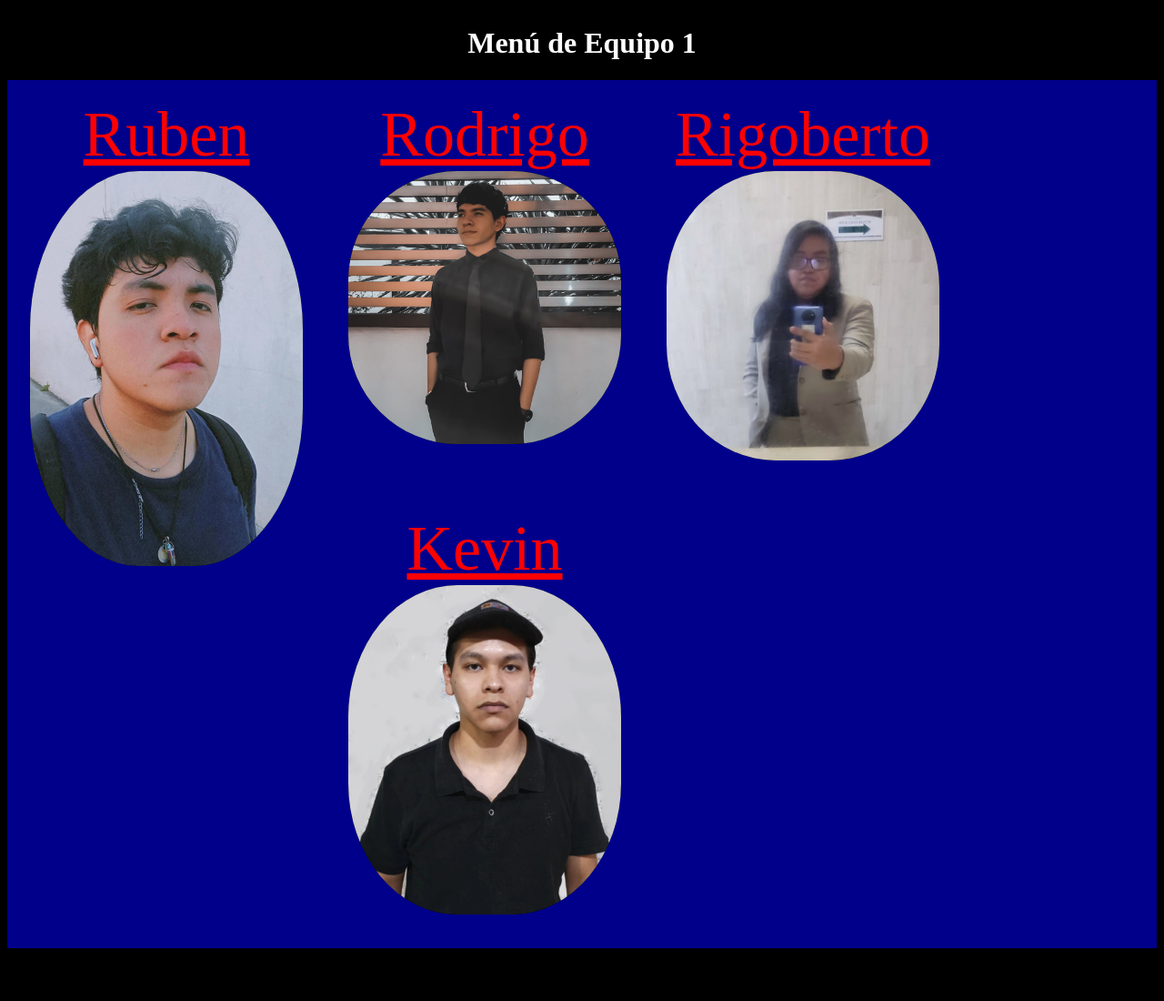
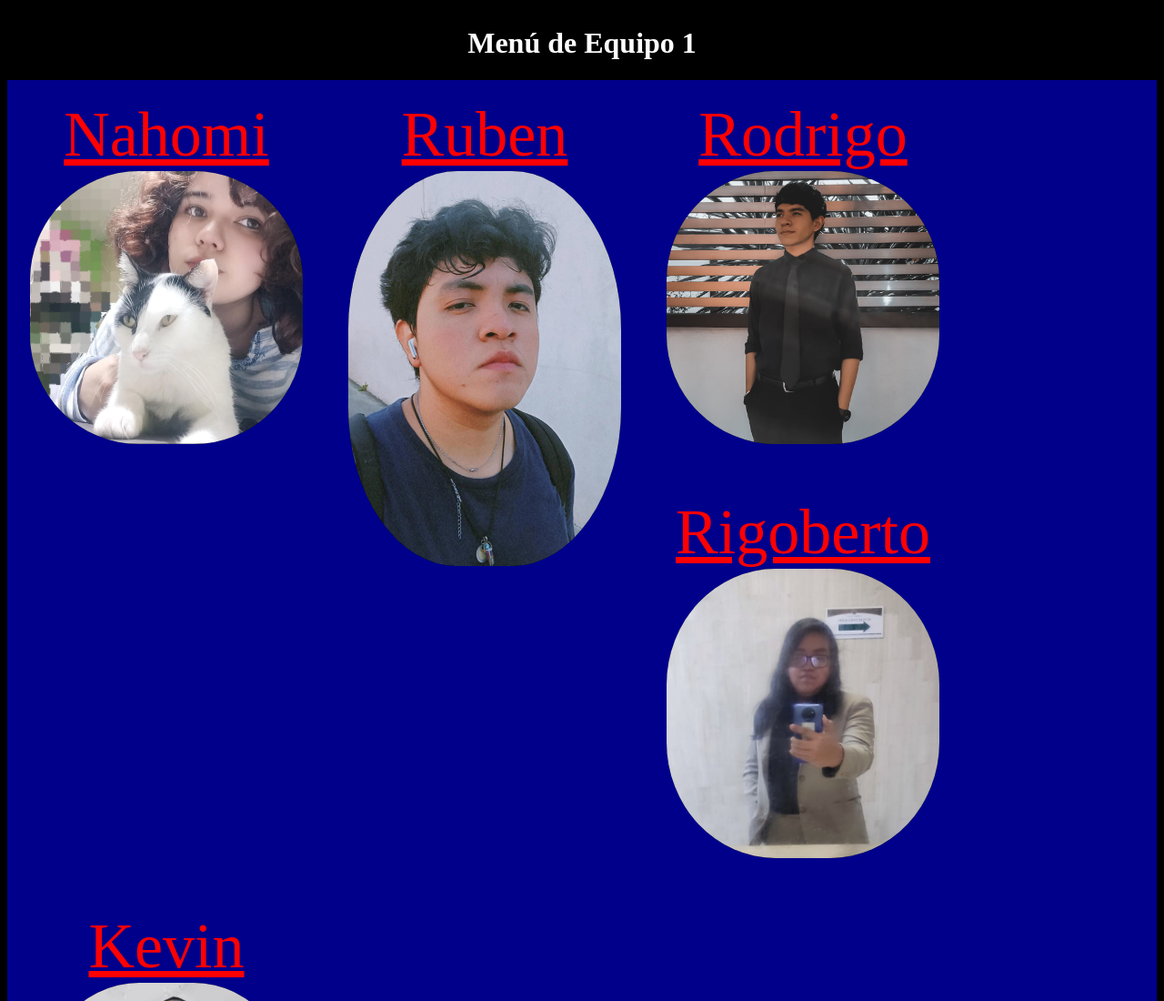
Before and after one commit to KevinDCCsHeOs/MenuEquipo, a plain HTML site: page index.html in a window 1280 px wide. Shown: the top 1100 px of the page at 91% size. Before the commit the page ends 1050 px from the top, so only its background shows below. Drawn offline with Linux system fonts and the light colour scheme.

Commit message:
Nahomi agregada

```diff
--- a/index.html
+++ b/index.html
@@ -14,9 +14,9 @@
         </header>
 
         <ul>
-            <!--<li><a href="">Nahomi <br>
-                <img src="" alt="Foto de Nahomi">
-            </a></li>-->
+            <li><a href="https://namixnaho0.github.io/EviUni2/">Nahomi <br>
+                <img src="Multimedia/Nahomi.jpeg" alt="Foto de Nahomi">
+            </a></li>
             <li><a href="https://craxysandman.github.io/unidad2/">Ruben <br>
                 <img src="Multimedia/Ruben.jpg" alt="Foto de Ruben">
             </a></li>
```
Also changed, not shown: Multimedia/Nahomi.jpeg (added).
